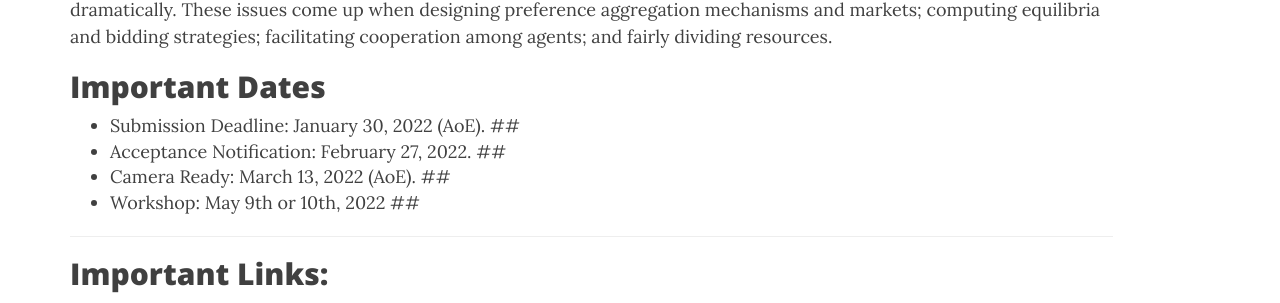
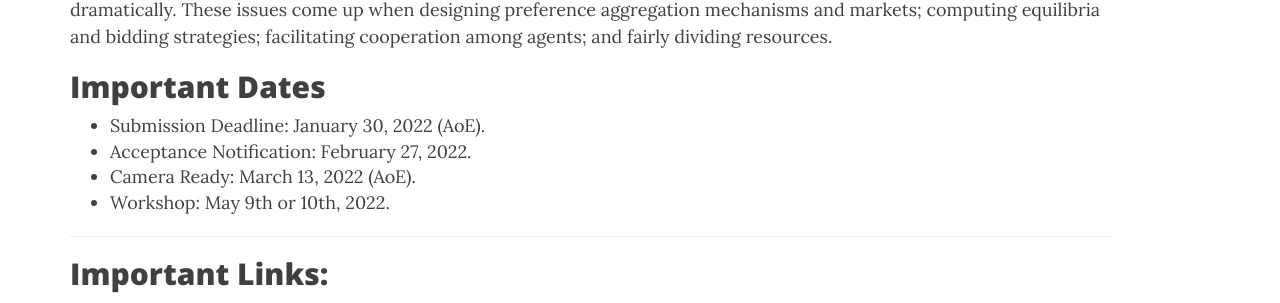
Before and after one commit to BenAbramowitz/gaiw2023, a Jekyll site: the page built from index.md, in a window 1280 px wide and 900 px high, scrolled down 971 px. Shown: the part 146-449 px from the top of the window. Built offline with Jekyll 4.4.1, drawn with Linux system fonts in a browser that asks for light colours; nearby versions of some CDN libraries.

```diff
--- a/index.md
+++ b/index.md
@@ -17,10 +17,10 @@ Games, Agents and Incentives is a confederated workshop which focuses (obviously
 Over the past two decades, the focus of agent incentives in centralised and decentralised AI systems has increased dramatically. These issues come up when designing preference aggregation mechanisms and markets; computing equilibria and bidding strategies; facilitating cooperation among agents; and fairly dividing resources.
 
 ## Important Dates
-* Submission Deadline: January 30, 2022 (AoE). ##
-* Acceptance Notification: February 27, 2022. ##
-* Camera Ready: March 13, 2022 (AoE). ##
-* Workshop: May 9th or 10th, 2022 ##
+* Submission Deadline: January 30, 2022 (AoE).
+* Acceptance Notification: February 27, 2022.
+* Camera Ready: March 13, 2022 (AoE).
+* Workshop: May 9th or 10th, 2022.
 
 ---
 
```
